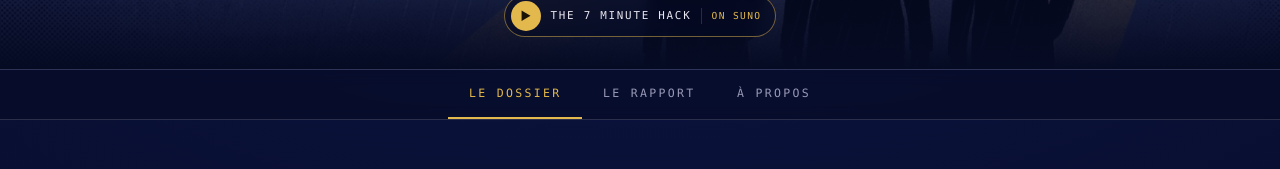
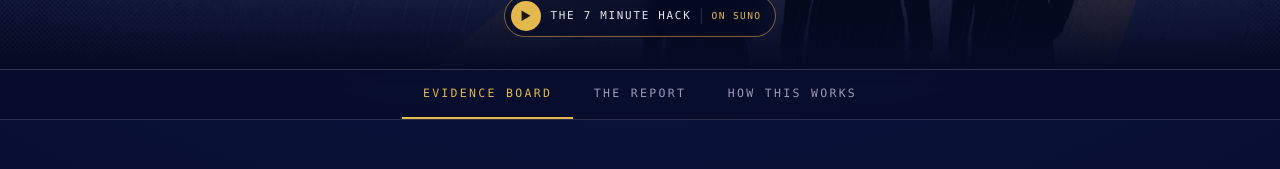
Before and after one commit to Build-First/incident-room, a Next.js app: page / in a window 1280 px wide. Shown: the part 260-429 px from the top of the page. Built offline with nearby package versions, Linux system fonts and the light colour scheme.

Commit message:
English on everything you click
The French stays on the title and the subtitle, where it is decoration.
Tabs, buttons and the published-report URL are English, because nobody
should have to translate a control to use it.

```diff
--- a/app/page.js
+++ b/app/page.js
@@ -69,7 +69,7 @@ export default function LeDossier() {
       body: JSON.stringify({ report: report.text }),
     });
     const data = await response.json();
-    if (data.id) window.location.href = `/rapport/${data.id}`;
+    if (data.id) window.location.href = `/report/${data.id}`;
     else setReport({ stub: true, text: data.error });
     setBusy("");
   }
@@ -113,13 +113,13 @@ export default function LeDossier() {
 
       <nav>
         <button onClick={() => setTab("dossier")} aria-current={tab === "dossier"}>
-          Le dossier {clues.length > 0 && `(${clues.length})`}
+          Evidence board {clues.length > 0 && `(${clues.length})`}
         </button>
         <button onClick={() => setTab("rapport")} aria-current={tab === "rapport"}>
-          Le rapport
+          The report
         </button>
         <button onClick={() => setTab("apropos")} aria-current={tab === "apropos"}>
-          À propos
+          How this works
         </button>
       </nav>
 
@@ -206,7 +206,7 @@ export default function LeDossier() {
                   : `${solidCount} clue${solidCount === 1 ? "" : "s"} will go in. Unverified clues and dead ends stay out.`}
               </p>
               <button className="btn" onClick={writeReport} disabled={busy === "report"}>
-                {busy === "report" ? "Writing…" : "Établir le rapport"}
+                {busy === "report" ? "Writing…" : "Write the report"}
               </button>
             </div>
             {report && (
--- a/app/rapport/[id]/page.js
+++ b/app/report/[id]/page.js
@@ -12,7 +12,7 @@ export default async function PublishedReport({ params }) {
 
   return (
     <main className="published">
-      <p className="stamp">Dossier &middot; Affaire Apollon</p>
+      <p className="stamp">Le Dossier &middot; Affaire Apollon</p>
       <h1>No report at this address</h1>
       <p className="lede">
         Someone sent you a link to report <code>{id}</code>, and there is nothing
```
